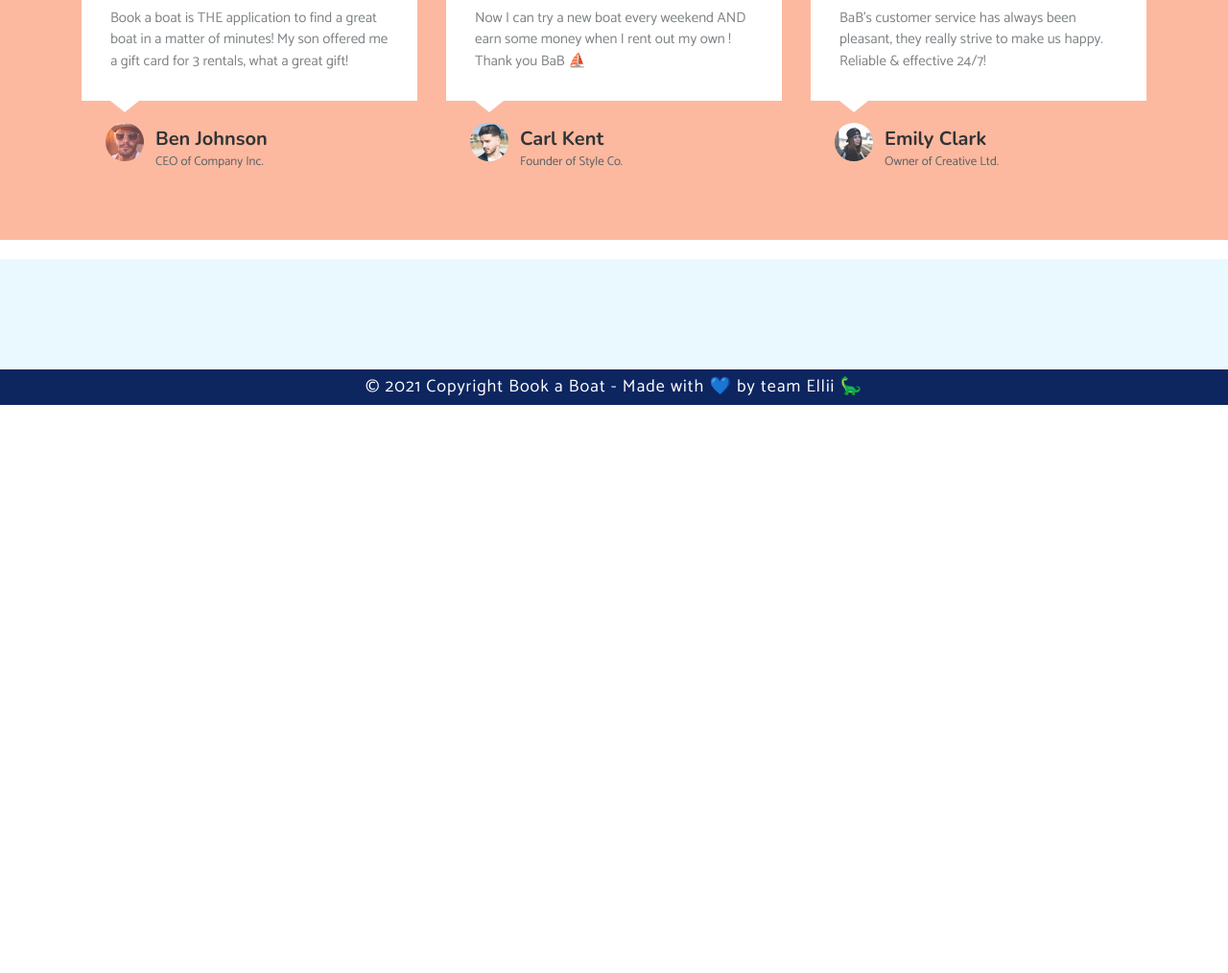
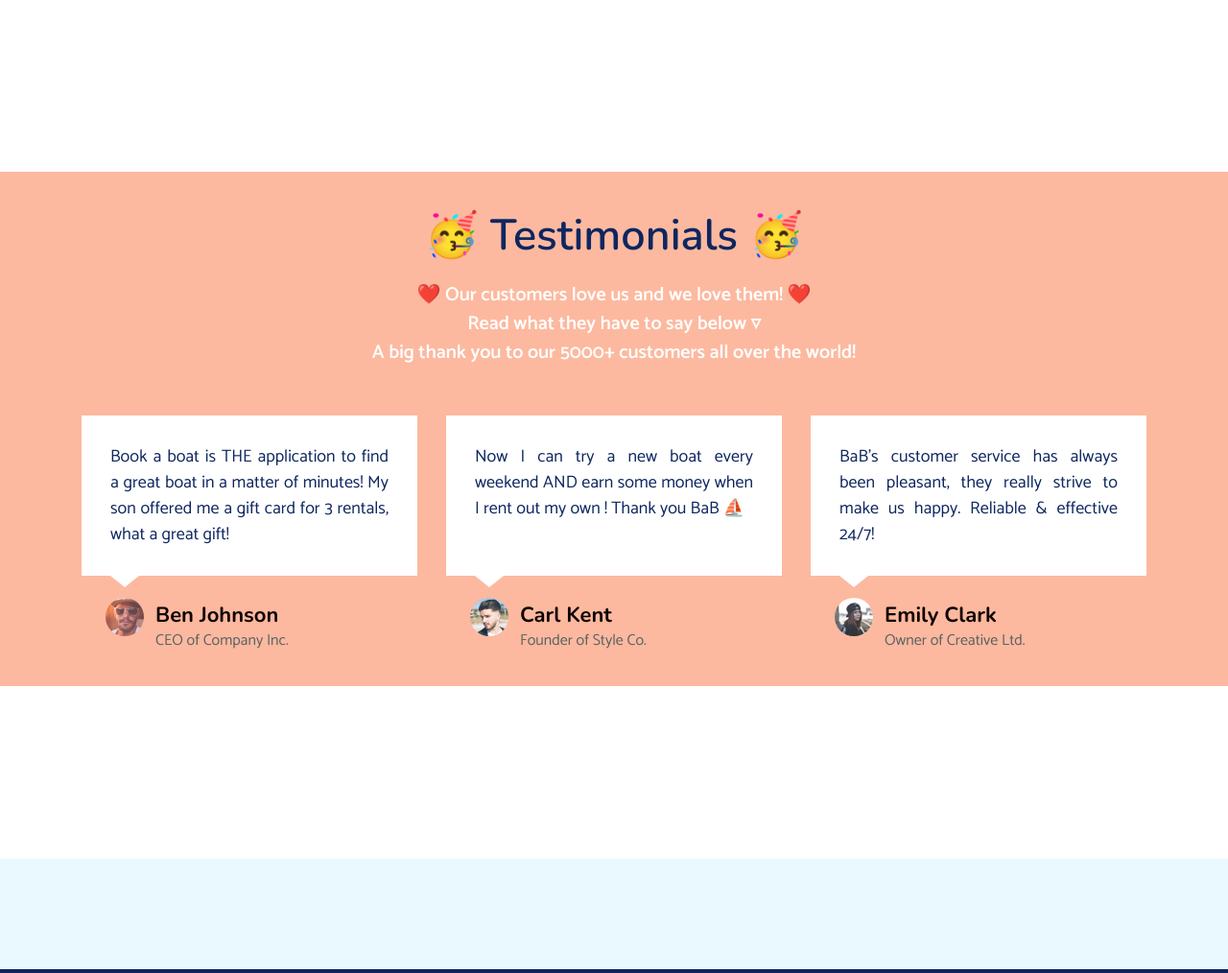
Before and after one commit to ThibautBaissac/book_a_boat, a Rails app: page / in a window 1280 px wide. Shown: the part 2205-3219 px from the top of the page at 96% size. Before the commit the page ends 2627 px from the top, so only its background shows below. Run offline with Rails 7, Linux system fonts and the light colour scheme; data comes from the database, SQL or seed files in the repository; style sheets or scripts are compiled from the project's sources; some libraries are stand-ins or nearby versions.

Commit message:
Updated css on homepage

```diff
--- a/app/assets/stylesheets/components/_cards.scss
+++ b/app/assets/stylesheets/components/_cards.scss
@@ -1,9 +1,25 @@
+.card-title-style {
+  color: $dark-blue;
+  font-size: 45px;
+  font-weight: 600;
+  margin: auto;
+  margin-top: 120px;
+  width: fit-content;
+  letter-spacing: 1px;
+
+  .star-size {
+    font-size: 35px;
+    vertical-align: middle;
+  }
+}
+
 // CATEGORY CARDS ON HOMEPAGE
 
 .category-size {
   width: 100px;
-  box-shadow: 0 0 15px rgba(0,0,0,0.2);
+  box-shadow: 0 0 15px rgba(0,0,0,0.1);
   overflow: hidden;
+  border: none;
 }
 .category-text {
   text-align: center;
@@ -22,7 +38,7 @@
   padding: 10px;
 }
 
-// LEASE CATEGORY ON HOMEPAGE
+// LEASE CARD ON HOMEPAGE
 
 .lease-card {
   height: 400px;
@@ -31,6 +47,8 @@
   background-size: cover;
   background-position: 0% 85%;
   border-radius: 15px;
+  margin-top: 50px;
+  margin-bottom: 50px;
 }
 
 .lease-card .lease-text {
--- a/app/assets/stylesheets/components/_navbar.scss
+++ b/app/assets/stylesheets/components/_navbar.scss
@@ -2,7 +2,7 @@
   position: sticky;
   top: 0;
   justify-content: space-between;
-  background-color: transparent;
+  background-color: white;
   width: 100%;
   padding: 10px 20px;
   z-index: 1000;
@@ -12,7 +12,7 @@
 }
 
 .navbar-lewagon.scroll {
-  background-color: white;
+  background-color: $light-blue;
 }
 
 .navbar-lewagon .navbar-brand img {
--- a/app/assets/stylesheets/components/_popular.scss
+++ b/app/assets/stylesheets/components/_popular.scss
@@ -3,8 +3,24 @@
   margin-bottom: 100px;
 }
 
+.popular .popular-card {
+  box-shadow: 0 0 15px rgba(0,0,0,0.1);
+  border: none;
+}
+
 .popular h4 {
-  text-shadow: 1px 1px 30px #373c42;
+  font-weight: 900;
+  color: white;
+  font-size: 30px;
+  text-shadow: 0 0 15px rgba(0,0,0,0.8);
+  letter-spacing: 1px;
+}
+
+.popular h5 {
+  font-weight: 600;
+  color: white;
+  font-size: 23px;
+  text-shadow: 0 0 15px rgba(0,0,0,0.8);
 }
 
 .popular img {
--- a/app/assets/stylesheets/components/_testimonials.scss
+++ b/app/assets/stylesheets/components/_testimonials.scss
@@ -1,19 +1,25 @@
 .testimonials-clean {
-  margin-top: 30px;
-  margin-bottom: 20px;
-  color: #313437;
+  margin-top: 180px;
+  margin-bottom: 180px;
+  // color: #313437;
   background-color: #FCB99F;
 }
 
 .testimonials-clean p {
-  color: #7d8285;
+  color: $dark-blue;
 }
 
 .testimonials-clean h2 {
-  font-weight: bold;
+  // font-weight: bold;
   margin-bottom: 40px;
   padding-top: 40px;
-  color: inherit;
+  // color: inherit;
+  color: $dark-blue;
+  font-size: 45px;
+  font-weight: 600;
+  margin: auto;
+  margin-top: 120px;
+  width: fit-content;
 }
 
 @media (max-width:767px) {
@@ -26,8 +32,9 @@
 
 .testimonials-clean .intro {
   font-size: 16px;
-  max-width: 500px;
+  max-width: 550px;
   margin: 0 auto;
+  font-weight: 600;
 }
 
 .testimonials-clean .intro p {
@@ -35,7 +42,7 @@
 }
 
 .testimonials-clean .people {
-  padding: 50px 0 20px;
+  padding: 50px 0 30px;
 }
 
 .testimonials-clean .item {
@@ -52,6 +59,7 @@
   padding: 30px;
   background-color: #fff;
   position: relative;
+  height: 167px;
 }
 
 .testimonials-clean .item .box:after {
@@ -75,16 +83,18 @@
   font-weight: bold;
   margin-bottom: 2px;
   color: inherit;
+  font-size: 22px;
 }
 
 .testimonials-clean .item .title {
-  font-size: 13px;
+  font-size: 16px;
   color: #5a6164;
 }
 
 .testimonials-clean .item .description {
-  font-size: 15px;
+  font-size: 18px;
   margin-bottom: 0;
+  text-align: justify;
 }
 
 .testimonials-clean .item img {
--- a/app/views/pages/home.html.erb
+++ b/app/views/pages/home.html.erb
@@ -13,38 +13,43 @@
       </div>
     <% end %>
 
-
   </div>
 </div>
+
 <%# POPULAR %>
 <div class="container popular">
-  <h2 class="text-center my-3">Popular boats</h2>
-  <div class="row">
+  <h2 class="text-center card-title-style"><span class="star-size">🏝️</span> Popular destinations <span class="star-size">🏝️</span></h2>
+  <div class="row" style="margin-top: 100px;">
     <div class="col-md-4 mb-3">
-      <div class="card"><a href="#"><%= image_tag "ships/barque_6.jpg", class: "card-img w-100 d-block" %></a>
-        <div class="card-img-overlay">
-          <h4 class="text-center">My amazing bark</h4>
+      <div class="card popular-card"><img src="https://images.unsplash.com/photo-1506477331477-33d5d8b3dc85?ixid=MnwxMjA3fDB8MHxzZWFyY2h8N3x8YmVhY2h8ZW58MHx8MHx8&ixlib=rb-1.2.1&auto=format&fit=crop&w=800&q=60" class= "card-img w-100 d-block" >
+        <div class="card-img-overlay d-flex flex-column justify-content-center">
+          <h4 class="text-center">Lampuuk beach</h4>
+          <h5 class="text-center">Indonesia</h5>
         </div>
       </div>
     </div>
     <div class="col-md-4 mb-3">
-      <div class="card"><a href="#"><%= image_tag "ships/boat_5.jpg", class: "card-img w-100 d-block" %></a>
-        <div class="card-img-overlay">
-          <h4 class="text-center">A great boat</h4>
+      <div class="card popular-card"><img src="https://images.unsplash.com/photo-1502060148048-7bf0a54ea24f?ixid=MnwxMjA3fDB8MHxzZWFyY2h8MjR8fGZyYW5jZSUyMGJlYWNofGVufDB8fDB8fA%3D%3D&ixlib=rb-1.2.1&auto=format&fit=crop&w=800&q=60" class="card-img w-100 d-block">
+        <div class="card-img-overlay d-flex flex-column justify-content-center">
+          <h4 class="text-center">Nice</h4>
+          <h5 class="text-center">France</h5>
         </div>
       </div>
     </div>
     <div class="col-md-4 mb-3">
-      <div class="card"><a href="#"><%= image_tag "ships/yacht.jpg", class: "card-img w-100 d-block" %></a>
-        <div class="card-img-overlay">
-          <h4 class="text-center">What a yacht!</h4>
+      <div class="card  popular-card"><img src="https://images.unsplash.com/photo-1437719417032-8595fd9e9dc6?ixid=MnwxMjA3fDB8MHxzZWFyY2h8MTR8fGlzbGFuZHxlbnwwfHwwfHw%3D&ixlib=rb-1.2.1&auto=format&fit=crop&w=800&q=60" class="card-img w-100 d-block">
+        <div class="card-img-overlay d-flex flex-column justify-content-center">
+          <h4 class="text-center">Isle of Pines</h4>
+          <h5 class="text-center">New Caledonia</h5>
         </div>
       </div>
     </div>
   </div>
 </div>
+
 <%# CATEGORIES %>
 <div class="container mt-5" id="category-container">
+  <h2 class="text-center card-title-style">🚢 Ship categories 🚢</h2>
   <div class="row row-cols-2 row-cols-md-3 row-cols-lg-6" style="height: 350px;">
     <div class="col mb-4 mt-4 d-flex flex-column justify-content-center align-items-center">
       <div class="card category-size">
@@ -96,6 +101,7 @@
     </div>
   </div>
 </div>
+
 <%# Want to lease your boat? %>
 <div class="lease-card d-flex flex-column justify-content-center align-items-center" style="background-image: url(https://cdn.dribbble.com/users/7523955/screenshots/15709833/media/a3e93f3a41d983d57bc50410e2c5dbf6.jpg?compress=1&resize=1600x1200);">
   <h2 class="lease-text mb-5">Want to lease your boat? Nothing more simple!</h2>
@@ -103,13 +109,14 @@
     <p class="letter-spacing mb-0">Lease your ship</p>
   <% end %>
 </div>
+
 <%# TESTIMONIAL %>
-<section class="projects-horizontal"></section>
+<%# <section class="projects-horizontal"></section> %>
 <section class="testimonials-clean">
   <div class="container">
     <div class="intro">
-      <h2 class="text-center">Testimonials </h2>
-      <p class="text-center"> ❤️ Our customers love us and we love them! ❤️ <br> Read what they have to say below ▿ <br> A big thank you to our 5000+ customers all over the world! </p>
+      <h2 class="text-center">🥳 Testimonials 🥳</h2>
+      <p class="text-center" style="font-size: 20px; margin-top: 20px; color: white;"> ❤️ Our customers love us and we love them! ❤️ <br> Read what they have to say below ▿ <br> A big thank you to our 5000+ customers all over the world! </p>
     </div>
     <div class="row people">
       <div class="col-md-6 col-lg-4 item">
```
